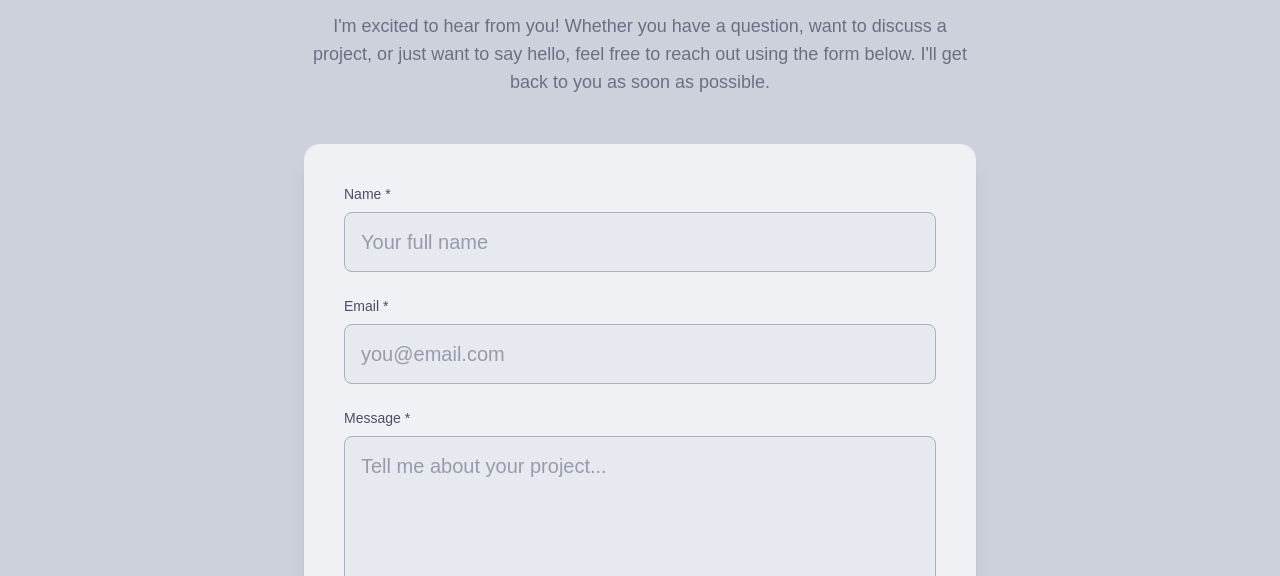
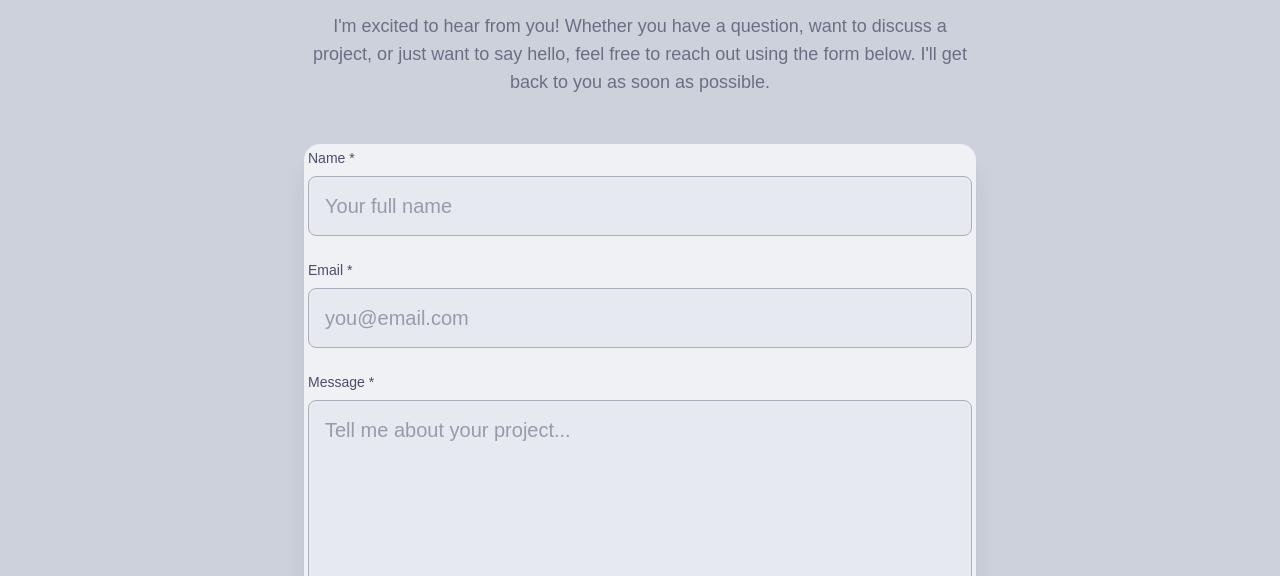
Before and after one commit to Deinigu/portfolio, an Astro site: page /portfolio/contact in a window 1280 px wide. Shown: the part 224-800 px from the top of the page. Built offline with nearby package versions, Linux system fonts and the light colour scheme; Astro itself is replaced by a stand-in of ours.

Commit message:
🔧 fix: Adjust padding in contact section and set caret color to transparent in global styles

```diff
--- a/src/pages/contact.astro
+++ b/src/pages/contact.astro
@@ -16,7 +16,7 @@ import BaseLayout from "../layouts/BaseLayout.astro";
         </p>
       </header>
 
-      <section class="bg-ctp-base rounded-2xl shadow-xl p-8 md:p-10">
+      <section class="bg-ctp-base rounded-2xl shadow-xl p-8 md:p-1">
         <form
           action="https://formspree.io/f/mrbknyvw"
           method="POST"
@@ -83,3 +83,9 @@ import BaseLayout from "../layouts/BaseLayout.astro";
     </div>
   </main>
 </BaseLayout>
+<style>
+  input:focus,
+  textarea:focus {
+    caret-color: var(--color-ctp-blue);
+  }
+</style>
--- a/src/styles/global.css
+++ b/src/styles/global.css
@@ -77,6 +77,7 @@ body {
   overflow-wrap: break-word;
   font-size: 20px;
   line-height: 1.7;
+  caret-color: transparent;
 }
 .astro-code,
 .astro-code span {
```
Also changed, not shown: src/pages/index.astro (line endings or trailing spaces).
